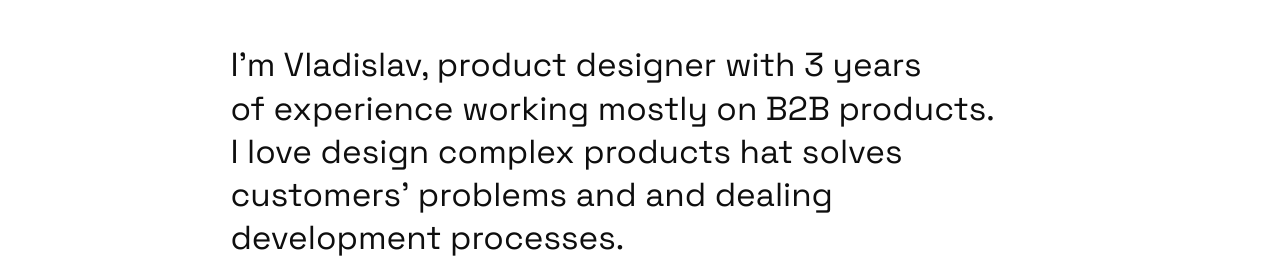
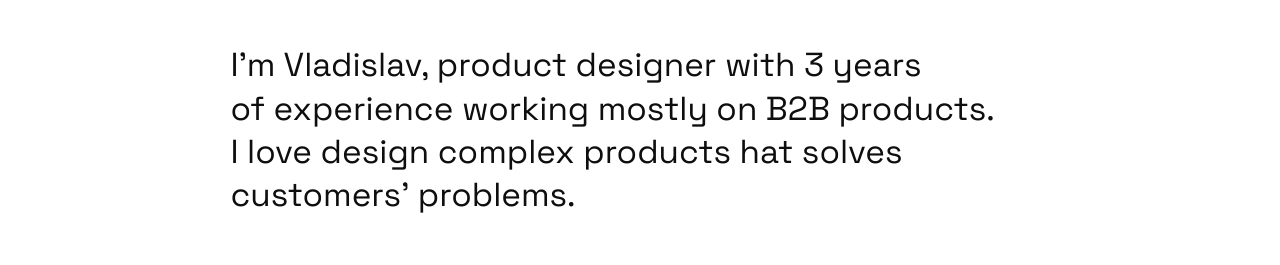
Before and after one commit to vladislavbabin/vladislavbabin.github.io, a plain HTML site: page index.html in a window 1280 px wide. Shown: the part 59-324 px from the top of the page. Drawn offline with Linux system fonts and the light colour scheme.

Commit message:
Update index.html

```diff
--- a/index.html
+++ b/index.html
@@ -28,7 +28,7 @@
   <div class="column">
     <p>
       I&rsquo;m Vladislav, product designer with 3&nbsp;years of&nbsp;experience working mostly on&nbsp;B2B products.
-      I&nbsp;love design complex products hat solves customers&rsquo; problems and&nbsp;and dealing development processes.
+      I&nbsp;love design complex products hat solves customers&rsquo; problems.
     </p>
 
     <div class="cards-list">
```
